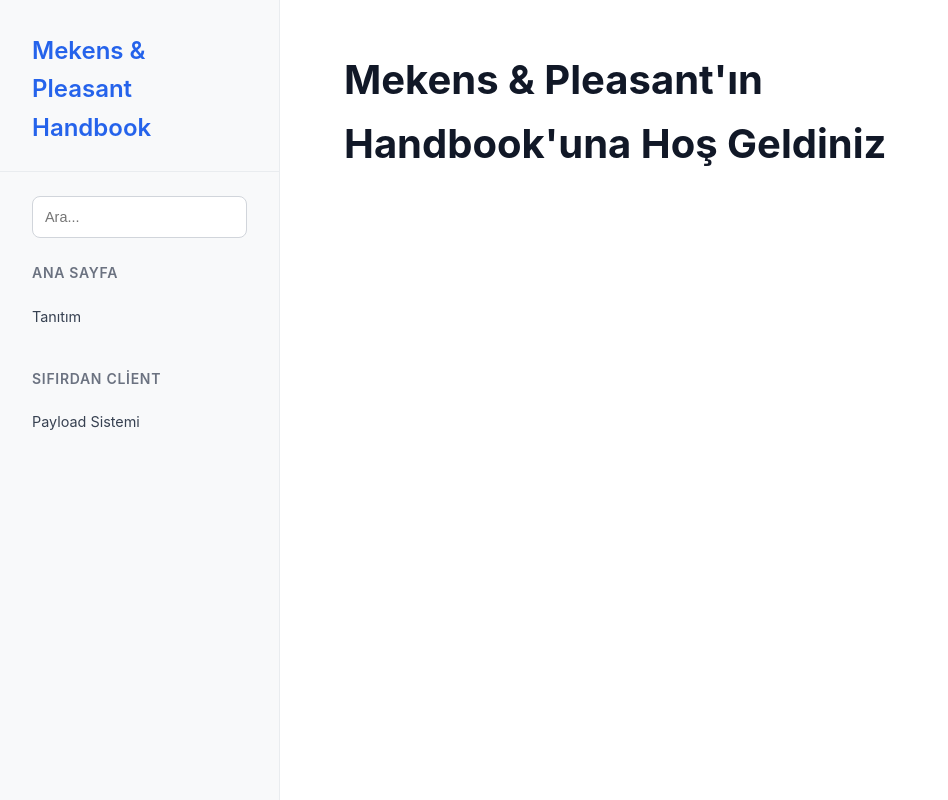
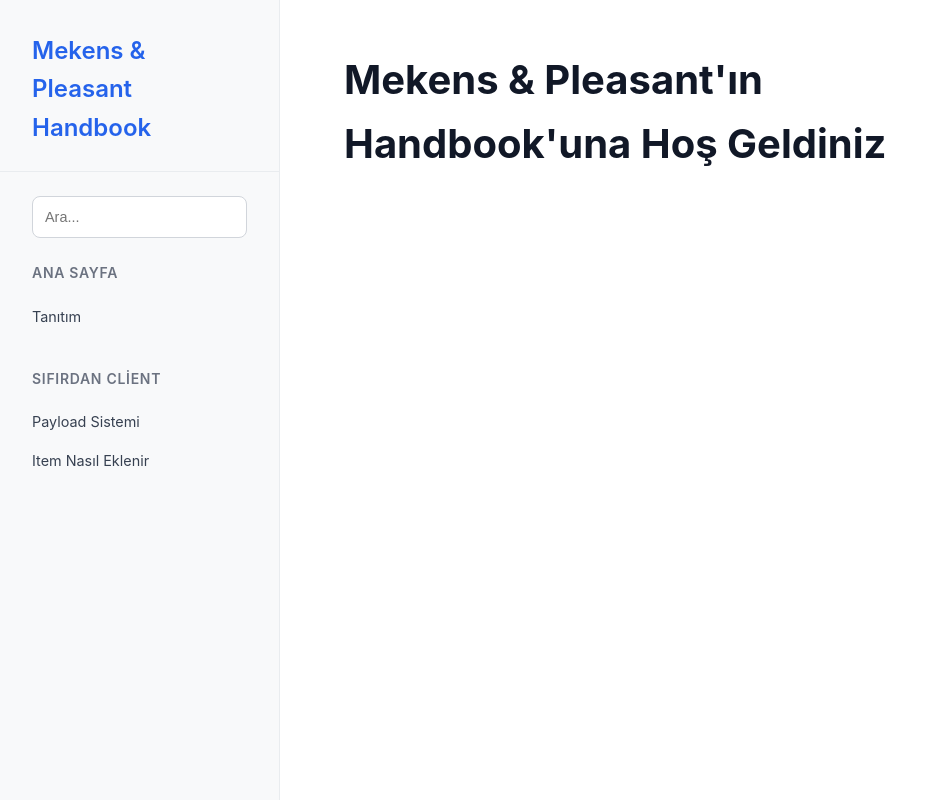
Before and after one commit to Lunaxqc/imekensxlunax, a plain HTML site: page index.html in a window 1280 px wide. Shown: the whole page, without its empty margins (0-948 px from the left). Drawn offline with Linux system fonts and the light colour scheme.

Commit message:
Update index.html

```diff
--- a/index.html
+++ b/index.html
@@ -205,7 +205,9 @@
             <div class="nav-section">
                 <h3>SIFIRDAN CLİENT</h3>
                 <a class="nav-link active" onclick="loadPage('payload-ekleme')">Payload Sistemi</a>
+                <a class="nav-link active" onclick="loadPage('item-ekleme')">Item Nasıl Eklenir</a>
             </div>
+
         </nav>
 
         <main class="content" id="content">
@@ -242,6 +244,39 @@
     final String json = new String(data, StandardCharsets.UTF_8);
     GUICraftriseMenu.openFromJson(json);
 }</code></pre>
+    `
+},
+'item-ekleme': {
+    title: 'Item Nasıl Eklenir',
+    content: `
+        <h1>Item Nasıl Eklenir</h1>
+        <p>MCP 1.8.9 kullanarak client’imize yeni bir item nasıl ekleriz?</p>
+
+        <h2>Adımlar:</h2>
+        <ol>
+            <li><b>IntelliJ IDEA</b> üzerinden MCP klasörünü açın.</li>
+            <li><code>src/minecraft/net/minecraft/item</code> paketi içerisine gidin.</li>
+            <li>Burada <code>Item</code> class’ını bulun ve üzerine <b>CTRL + Sol Tık</b> ile girin.</li>
+            <li>Class içindeki kodları <b>CTRL + A</b> ardından <b>CTRL + C</b> yaparak kopyalayın.</li>
+            <li>Aynı paket içinde <code>ItemCustom</code> adında yeni bir class oluşturun.</li>
+            <li>Oluşturduğunuz class içerisine kopyaladığınız kodları <b>CTRL + V</b> yaparak yapıştırın.</li>
+            <li>Yeni iteminizi tanımlamak için constructor içine gerekli özellikleri ekleyin (isim, ID, materyal, vs.).</li>
+            <li><code>Item.registerItems()</code> kısmına gidin ve kendi iteminizi tanımlayın.</li>
+        </ol>
+
+        <h2>Örnek Kod:</h2>
+        <pre><code>// Yeni item
+
+registerItem(5000, "custom_item", new ItemCustom());
+</code></pre>
+
+        <h2>Notlar:</h2>
+        <ul>
+            <li><code>registerItem(id, "isim", new ItemCustom())</code> formatını kullanın.</li>
+            <li><b>item_id</b>: Daha önce kullanılmamış bir ID seçin.</li>
+            <li><b>item_ismi</b>: Örneğin <code>custom_item</code> gibi küçük harflerle ve alt çizgi ile yazın.</li>
+            <li><b>UnlocalizedName</b>: Minecraft’ın item ismini tanıyacağı kısımdır (örn: <code>customItem</code>).</li>
+        </ul>
     `
 },
             'ayarlar': { /*... aynı */ },
```
